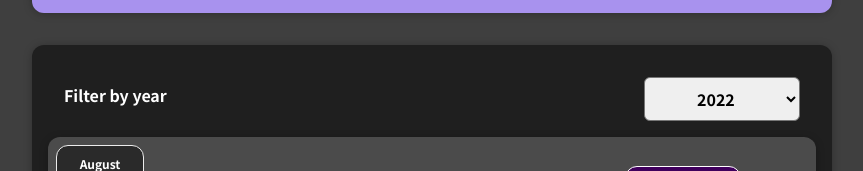
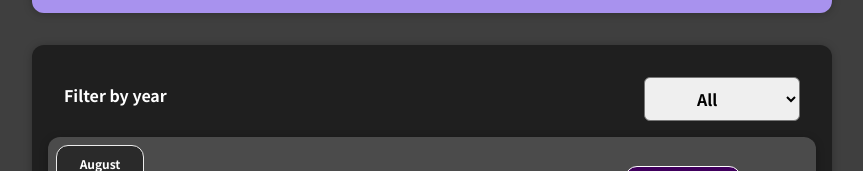
Before and after one commit to ListowelAdolwin/react-task-tracker, a React (Create React App) app: page / in a window 1280 px wide. Shown: the part 291-462 px from the top of the page, without its empty margins (208-1071 px from the left). Built offline with nearby package versions, Linux system fonts and the light colour scheme.

Commit message:
Added an "all" filter

```diff
--- a/src/components/Expenses/ExpenseFilter.js
+++ b/src/components/Expenses/ExpenseFilter.js
@@ -14,7 +14,9 @@ const ExpenseFilter = (props) => {
     <div className="expenses-filter">
       <div className="expenses-filter__control">
         <label>Filter by year</label>
-        <select selected={year} onInput={yearChangeHandler}>
+        <select value={year} onChange={yearChangeHandler}>
+          <option value="all">All</option>
+          <option value="2023">2023</option>
           <option value="2022">2022</option>
           <option value="2021">2021</option>
           <option value="2020">2020</option>
```
